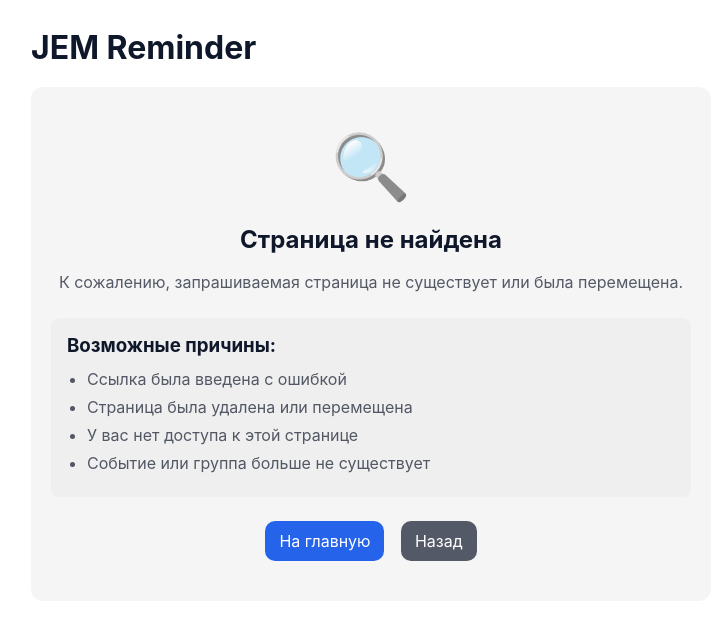
After one commit to suslyaev/jem-reminder, a FastAPI app: template web/templates/404.html in a window 1280 px wide. The commit adds this page. Shown: the top 636 px of the page, without its empty margins (269-991 px from the left). Run offline with FastAPI, Linux system fonts and the light colour scheme; the template is opened without the code that fills it, so the values that code supplies are empty; some libraries are stand-ins or nearby versions.

```diff
--- a/web/app.py
+++ b/web/app.py
@@ -1,4 +1,6 @@
 from fastapi import FastAPI, Request, HTTPException, Form
+from fastapi.responses import HTMLResponse
+from fastapi.exceptions import RequestValidationError
 from typing import List
 from fastapi.responses import HTMLResponse, RedirectResponse
 from fastapi.staticfiles import StaticFiles
@@ -56,6 +58,10 @@ app.add_middleware(SessionMiddleware, secret_key="your-secret-key-change-in-prod
 
 app.mount('/static', StaticFiles(directory=STATIC_DIR.as_posix()), name='static')
 
+# Add 404 handler
+@app.exception_handler(404)
+async def not_found_handler(request: Request, exc: HTTPException):
+    return render('404.html')
 
 def render(name: str, **ctx) -> HTMLResponse:
     tpl = env.get_template(name)
@@ -1036,6 +1042,62 @@ async def update_event_from_card(request: Request, gid: int, eid: int, name: str
 
         # Update personal notifications
         PersonalEventNotificationRepo.update_user_for_event(eid, old_responsible, new_responsible, gid)
+
+    # Process role assignments
+    form_data = await request.form()
+    for field_name, field_value in form_data.items():
+        if field_name.startswith('role_') and field_name.endswith('_user_id') and field_value:
+            try:
+                role_name = field_name[5:-8]  # Remove 'role_' prefix and '_user_id' suffix
+                target_user_id = int(field_value)
+
+                # Check if role exists for this event
+                reqs = {r: req for r, req in EventRoleRequirementRepo.list_for_event(eid)}
+                if role_name not in reqs:
+                    continue
+
+                # Check if role already assigned
+                assigned = {r: uid for r, uid in EventRoleAssignmentRepo.list_for_event(eid)}
+                if role_name in assigned and assigned[role_name]:
+                    continue
+
+                # Check allow_multi_roles_per_user
+                allow_multi = 0
+                with get_conn() as conn:
+                    cur = conn.cursor()
+                    cur.execute("SELECT allow_multi_roles_per_user FROM events WHERE id = ?", (eid,))
+                    row = cur.fetchone()
+                    allow_multi = row[0] if row else 0
+
+                if not allow_multi:
+                    # ensure user has no other role in this event
+                    for r, uid in assigned.items():
+                        if uid == target_user_id:
+                            continue
+
+                # Assign role
+                if EventRoleAssignmentRepo.assign(eid, role_name, target_user_id):
+                    # Create personal notifications from group personal templates
+                    try:
+                        PersonalEventNotificationRepo.create_from_personal_templates(eid, gid, target_user_id)
+                    except Exception:
+                        pass
+
+                    # Record booking for analytics
+                    try:
+                        from services.repositories import BookingRepo
+                        BookingRepo.add_booking(target_user_id, eid)
+                    except Exception:
+                        pass
+
+                    # Audit: role booked
+                    try:
+                        AuditLogRepo.add('role_booked', user_id=target_user_id, group_id=gid, event_id=eid, new_value=role_name)
+                    except Exception:
+                        pass
+            except (ValueError, Exception):
+                continue
+
     # Build redirect URL with all parameters
     params = []
     if tab:
--- a/web/static/style.css
+++ b/web/static/style.css
@@ -68,3 +68,63 @@ form { display: block; }
   background: var(--muted);
   opacity: 0.8;
 }
+
+/* 404 Error page styles */
+.error-page {
+  text-align: center;
+  padding: 40px 20px;
+  background: var(--card);
+  border-radius: 12px;
+  margin: 20px 0;
+}
+
+.error-icon {
+  font-size: 64px;
+  margin-bottom: 20px;
+  opacity: 0.7;
+}
+
+.error-page h2 {
+  color: var(--text);
+  margin-bottom: 16px;
+}
+
+.error-message {
+  color: var(--muted);
+  font-size: 16px;
+  margin-bottom: 24px;
+  line-height: 1.5;
+}
+
+.suggestions {
+  text-align: left;
+  background: rgba(127,127,127,0.05);
+  padding: 16px;
+  border-radius: 8px;
+  margin: 20px 0;
+}
+
+.suggestions h3 {
+  margin-top: 0;
+  margin-bottom: 12px;
+  color: var(--text);
+}
+
+.suggestions ul {
+  margin: 0;
+  padding-left: 20px;
+}
+
+.suggestions li {
+  margin: 8px 0;
+  color: var(--muted);
+}
+
+.actions {
+  margin-top: 24px;
+}
+
+.actions .btn {
+  display: inline-block;
+  margin: 0 4px;
+}
--- /dev/null
+++ b/web/templates/404.html
@@ -0,0 +1,49 @@
+<!doctype html>
+<html>
+  <head>
+    <meta name="viewport" content="width=device-width, initial-scale=1">
+    <title>Страница не найдена - JEM Reminder</title>
+    <link rel="stylesheet" href="/static/style.css">
+    <script src="https://telegram.org/js/telegram-web-app.js"></script>
+  </head>
+  <body>
+    <div class="container">
+      <h1>JEM Reminder</h1>
+
+      <div class="error-page">
+        <div class="error-icon">🔍</div>
+        <h2>Страница не найдена</h2>
+        <p class="error-message">
+          К сожалению, запрашиваемая страница не существует или была перемещена.
+        </p>
+
+        <div class="suggestions">
+          <h3>Возможные причины:</h3>
+          <ul>
+            <li>Ссылка была введена с ошибкой</li>
+            <li>Страница была удалена или перемещена</li>
+            <li>У вас нет доступа к этой странице</li>
+            <li>Событие или группа больше не существует</li>
+          </ul>
+        </div>
+
+        <div class="actions">
+          <a href="/" class="btn">На главную</a>
+          <a href="javascript:history.back()" class="btn" style="background: var(--muted); margin-left: 8px;">Назад</a>
+        </div>
+      </div>
+    </div>
+
+    <script>
+      (function() {
+        try {
+          if (window.Telegram && Telegram.WebApp) {
+            Telegram.WebApp.ready();
+          }
+        } catch (e) {
+          console.log('TG WebApp init error:', e);
+        }
+      })();
+    </script>
+  </body>
+</html>
```
Also changed, not shown: web/templates/group.html (+3 -5 lines).
